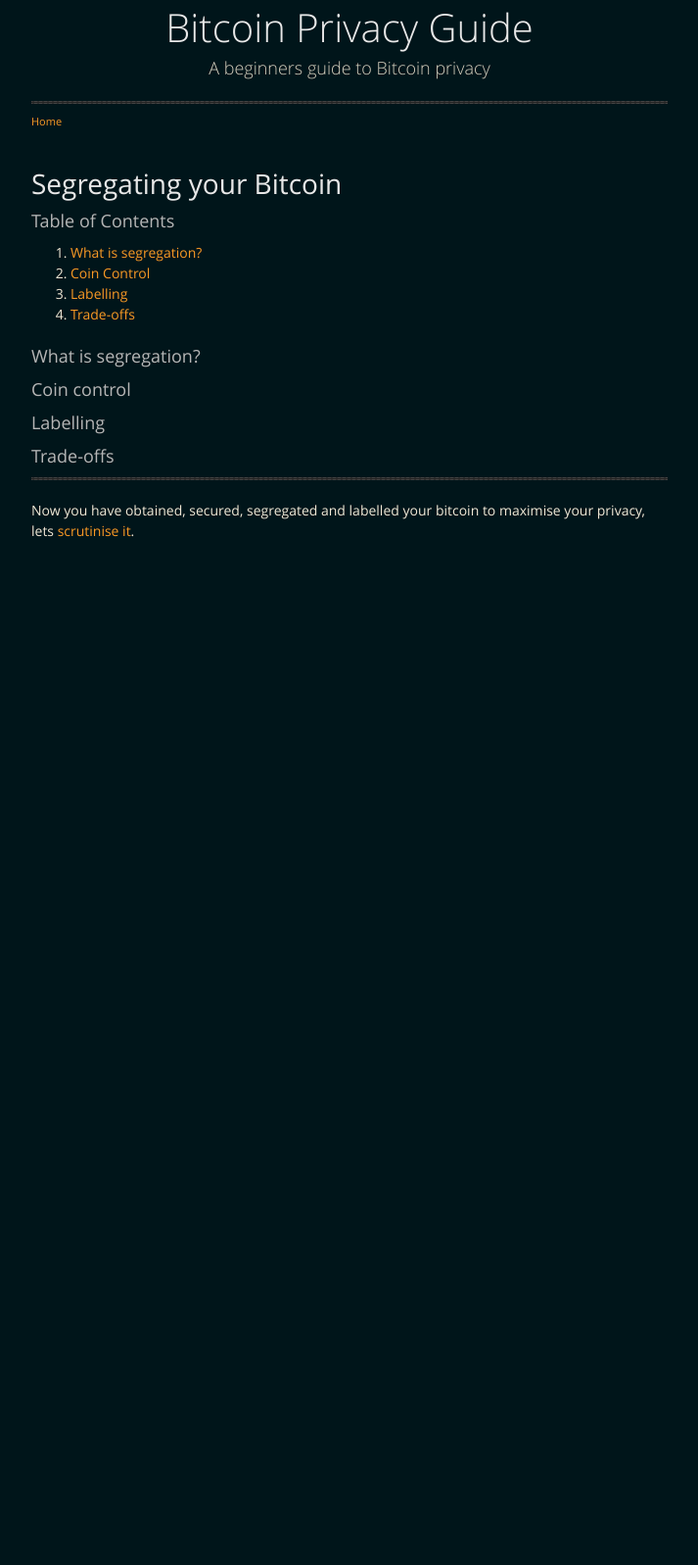
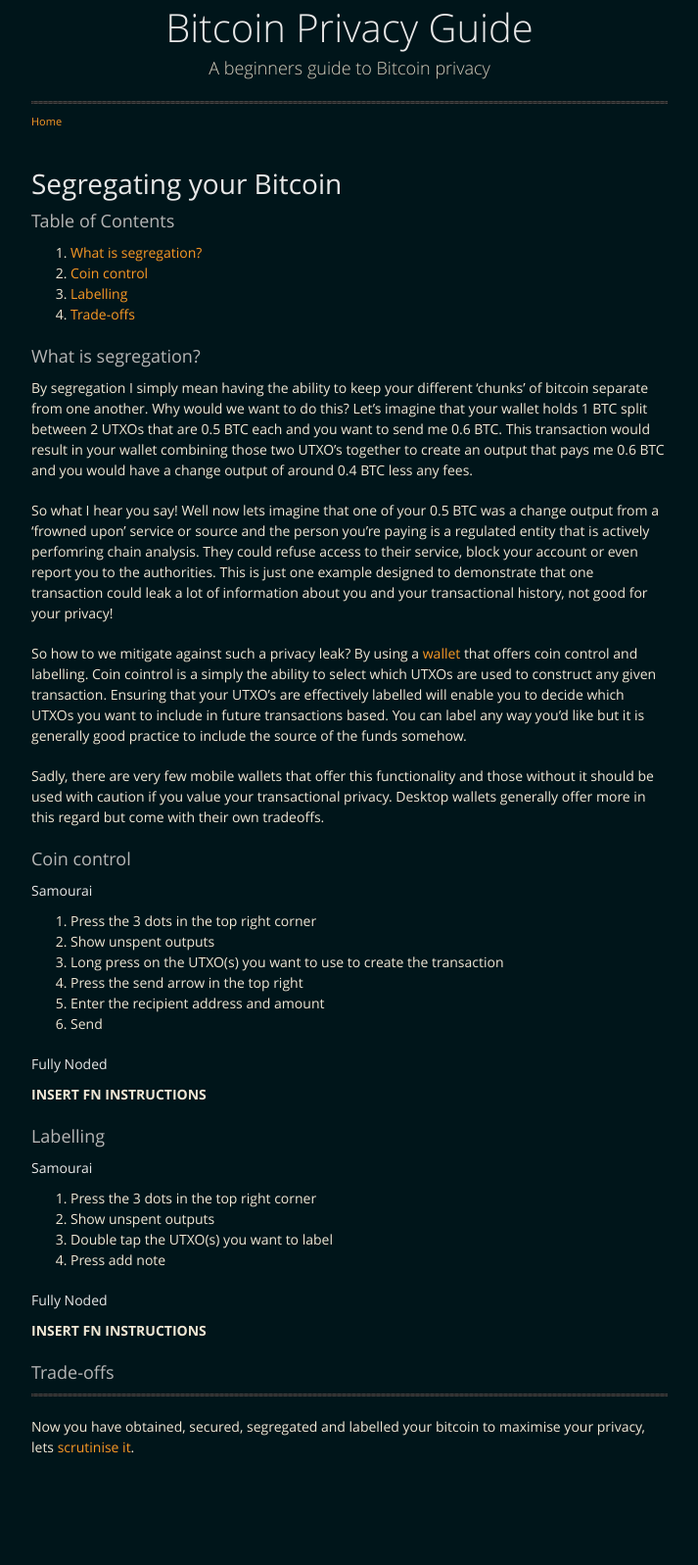
Before and after one commit to BitcoinQnA/BitcoinPrivacyGuide, a Jekyll site: the page built from coincontrol.md, in a window 1280 px wide. Shown: the whole page at 98% size, without its empty margins (283-996 px from the left). Built offline with Jekyll 4.4.1, drawn with Linux system fonts in a browser that asks for light colours; before the commit the page ends 900 px from its top, so only the background shows below that.

Commit message:
Update coincontrol.md

```diff
--- a/coincontrol.md
+++ b/coincontrol.md
@@ -8,22 +8,50 @@ layout: default
 ### Table of Contents
 
 1.  [What is segregation?](#what-is-segregation)
-2.  [Coin Control](#coin-control)
+2.  [Coin control](#coin-control)
 3.  [Labelling](#labelling)
 4.  [Trade-offs](#trade-offs)
 
 
 ### What is segregation?
 
+By segregation I simply mean having the ability to keep your different 'chunks' of bitcoin separate from one another. Why would we want to do this? Let's imagine that your wallet holds 1 BTC split between 2 UTXOs that are 0.5 BTC each and you want to send me 0.6 BTC. This transaction would result in your wallet combining those two UTXO's together to create an output that pays me 0.6 BTC and you would have a change output of around 0.4 BTC less any fees.
 
+So what I hear you say! Well now lets imagine that one of your 0.5 BTC was a change output from a 'frowned upon' service or source and the person you're paying is a regulated entity that is actively perfomring chain analysis. They could refuse access to their service, block your account or even report you to the authorities. This is just one example designed to demonstrate that one transaction could leak a lot of information about you and your transactional history, not good for your privacy!
+
+So how to we mitigate against such a privacy leak? By using a [wallet](https://bitcoinprivacy.guide/secure.html) that offers coin control and labelling. Coin cointrol is a simply the ability to select which UTXOs are used to construct any given transaction. Ensuring that your UTXO's are effectively labelled will enable you to decide which UTXOs you want to include in future transactions based. You can label any way you'd like but it is generally good practice to include the source of the funds somehow.
+
+Sadly, there are very few mobile wallets that offer this functionality and those without it should be used with caution if you value your transactional privacy. Desktop wallets generally offer more in this regard but come with their own tradeoffs.
 
 ### Coin control
+
+#### Samourai
+
+1.  Press the 3 dots in the top right corner
+2.  Show unspent outputs
+3.  Long press on the UTXO(s) you want to use to create the transaction
+4.  Press the send arrow in the top right
+5.  Enter the recipient address and amount
+6.  Send
+
+#### Fully Noded
+
+**INSERT FN INSTRUCTIONS**
 
 
 
 ### Labelling
 
+#### Samourai
 
+1.  Press the 3 dots in the top right corner
+2.  Show unspent outputs
+3.  Double tap the UTXO(s) you want to label
+4.  Press add note
+
+#### Fully Noded
+
+**INSERT FN INSTRUCTIONS**
 
 ### Trade-offs
 
```
